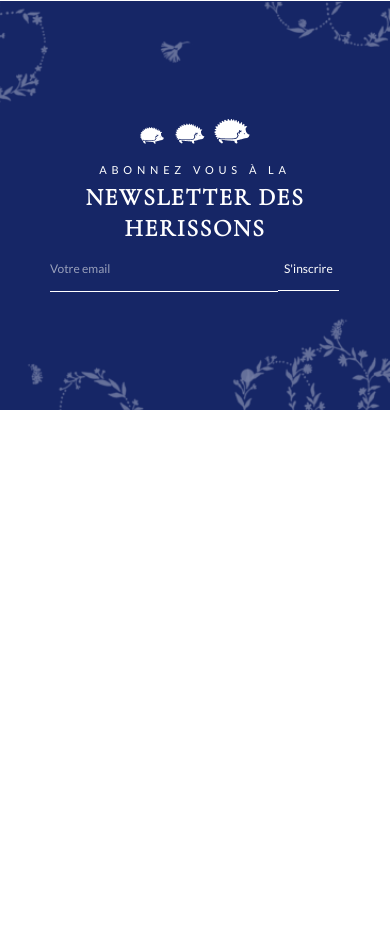
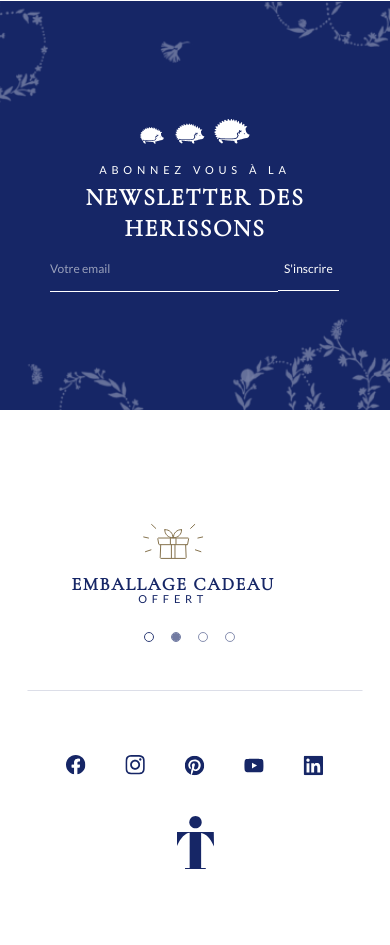
Before and after one commit to AchabHanna/Colorz, a website built with Parcel: page src/index.html in a window 390 px wide. Shown: the part 2875-3820 px from the top of the page. Before the commit the page ends 3285 px from the top, so only its background shows below. Built offline with nearby package versions, Linux system fonts and the light colour scheme.

Commit message:
feat: add footer section, update assets and scss files

```diff
--- a/src/index.html
+++ b/src/index.html
@@ -403,6 +403,130 @@
 					</button>
 				</div>
 			</section>
+
+			<section class="footer">
+				<div class="footer__services">
+					<div
+						id="carouselExampleIndicators"
+						class="footer__carousel carousel slide"
+						data-bs-ride="carousel"
+					>
+						<div class="carousel-indicators d-lg-none">
+							<button
+								type="button"
+								data-bs-target="#carouselExampleIndicators"
+								data-bs-slide-to="0"
+								class="carousel__indicator active"
+								aria-current="true"
+								aria-label="Slide 1"
+							></button>
+							<button
+								type="button"
+								data-bs-target="#carouselExampleIndicators"
+								data-bs-slide-to="1"
+								class="carousel__indicator"
+								aria-label="Slide 2"
+							></button>
+							<button
+								type="button"
+								data-bs-target="#carouselExampleIndicators"
+								data-bs-slide-to="2"
+								class="carousel__indicator"
+								aria-label="Slide 3"
+							></button>
+							<button
+								type="button"
+								data-bs-target="#carouselExampleIndicators"
+								data-bs-slide-to="3"
+								class="carousel__indicator"
+								aria-label="Slide 4"
+							></button>
+						</div>
+
+						<div class="carousel__container carousel-inner container">
+							<div class="row">
+								<div class="carousel__item carousel-item active col">
+									<div class="carousel__itemContainer">
+										<div class="carousel__imgContainer">
+											<img
+												src="/assets/images/icons/gift.svg"
+												class="d-block carousel__image"
+												alt="..."
+											/>
+										</div>
+										<p class="carousel__serviceType">emballage cadeau</p>
+										<p class="carousel__serviceDetails title">offert</p>
+									</div>
+								</div>
+
+								<div class="carousel__item carousel-item col">
+									<div class="carousel__itemContainer">
+										<div class="carousel__imgContainer">
+											<img
+												src="/assets/images/icons/delivery.svg"
+												class="d-block carousel__image"
+												alt="..."
+											/>
+										</div>
+										<p class="carousel__service carousel__serviceType">
+											livraison
+										</p>
+										<p class="carousel__serviceDetails title">rapide</p>
+									</div>
+								</div>
+
+								<div class="carousel__item carousel-item col">
+									<div class="carousel__itemContainer">
+										<div class="carousel__imgContainer">
+											<img
+												src="/assets/images/icons/return.svg"
+												class="d-block carousel__image"
+												alt="..."
+											/>
+										</div>
+										<p class="carousel__serviceType">retours offerts</p>
+										<p class="carousel__serviceDetails title">
+											souss conditions*
+										</p>
+									</div>
+								</div>
+
+								<div class="carousel__item carousel-item col">
+									<div class="carousel__itemContainer">
+										<div class="carousel__imgContainer">
+											<img
+												src="/assets/images/icons/card_payment.svg"
+												class="d-block carousel__image"
+												alt="..."
+											/>
+										</div>
+										<p class="carousel__serviceType">paiement sécurisé</p>
+										<p class="carousel__serviceDetails title">
+											CB, Visa, Mastercard, Paypal
+										</p>
+									</div>
+								</div>
+							</div>
+						</div>
+					</div>
+				</div>
+
+				<div class="footer__divider"></div>
+				<div class="footer__communication">
+					<div class="footer__socialMedia">
+						<img src="/assets/images/facebook_icon.svg" alt="" class="" />
+						<img src="/assets/images/instagram_icon.svg" alt="" class="" />
+						<img src="assets/images/pinterest_icon.svg" alt="" class="" />
+						<img src="assets/images/youtube_icon.svg" alt="" class="" />
+						<img src="assets/images/linkedin_icon.svg" alt="" class="" />
+					</div>
+					<img
+						class="footer__logo"
+						src="/assets/images/icons/logo.svg"
+						alt=""
+					/>
+				</div>
+			</section>
 		</main>
 	</body>
 </html>
--- a/src/scss/_styles.scss
+++ b/src/scss/_styles.scss
@@ -11,3 +11,4 @@
 @import "layouts/backToSchool";
 @import "layouts/storeServices";
 @import "layouts/newsletter";
+@import "layouts/footer";
--- a/src/scss/global/_utilities.scss
+++ b/src/scss/global/_utilities.scss
@@ -4,6 +4,7 @@
 	letter-spacing: 0.3rem;
 	text-transform: uppercase;
 	text-align: center;
+	color: $blue;
 }
 
 .subtitle {
--- /dev/null
+++ b/src/scss/layouts/_footer.scss
@@ -0,0 +1,102 @@
+.footer {
+	margin-top: 60px;
+
+	@include extraExtraLarge {
+		margin-top: 100px;
+	}
+
+	.footer__services .carousel__indicator {
+		width: 8px;
+		height: 8px;
+		border-radius: 50%;
+		margin-right: 14px;
+		border: 1px solid $blue;
+		background-color: transparent;
+	}
+
+	.carousel__indicator.active {
+		opacity: 1;
+		background-color: $blue;
+	}
+
+	.carousel__itemContainer {
+		height: 188px;
+		@include flexbox(column, center, center);
+	}
+
+	.carousel__imgContainer {
+		@include large {
+			height: 54px;
+		}
+	}
+
+	.carousel__serviceType {
+		font-size: 18px;
+		font-family: "cormorant";
+		letter-spacing: 0.1rem;
+		text-transform: uppercase;
+		color: $blue;
+		font-weight: bold;
+
+		@include large {
+			font-size: 11px;
+			font-weight: 400;
+			font-family: "lato";
+			letter-spacing: 0.3rem;
+		}
+	}
+
+	.carousel__serviceDetails {
+		@include large {
+			text-transform: initial;
+			font-size: 14px;
+			letter-spacing: 0;
+		}
+	}
+
+	.carousel__image {
+		margin-bottom: 16px;
+	}
+}
+
+.footer__divider {
+	width: 335px;
+	height: 1px;
+	margin-left: 50%;
+	transform: translate(-50%, 32px);
+	background-color: $blue;
+	opacity: 0.15;
+
+	@include extraLarge {
+		width: 1048px;
+	}
+
+	@include extraExtraLarge {
+		width: 1280px;
+	}
+}
+
+.footer__communication {
+	margin-top: 96px;
+	@include flexbox(column, center, center);
+}
+
+.footer__socialMedia {
+	width: 258px;
+	@include flexbox(row, space-between, center);
+
+	@include extraLarge {
+		width: 298px;
+	}
+}
+
+.footer__logo {
+	margin-top: 40px;
+	margin-bottom: 76px;
+}
+
+.carousel__container .carousel__item {
+	@include large {
+		display: block;
+	}
+}
--- a/src/scss/layouts/_heroHeader.scss
+++ b/src/scss/layouts/_heroHeader.scss
@@ -75,6 +75,7 @@
 
 	&__title {
 		margin-bottom: 14px;
+		color: $white;
 	}
 
 	&__description {
```
Also changed, not shown: src/js/slider.js (+32 -0 lines), src/assets/images/facebook_icon.svg (renamed from src/assets/images/icons/facebook_icon.svg), src/assets/images/instagram_icon.svg (renamed from src/assets/images/icons/instagram_icon.svg), src/assets/images/linkedin_icon.svg (renamed from src/assets/images/icons/linkedin_icon.svg), src/assets/images/pinterest_icon.svg (renamed from src/assets/images/icons/pinterest_icon.svg), src/assets/images/youtube_icon.svg (renamed from src/assets/images/icons/youtube_icon.svg).
